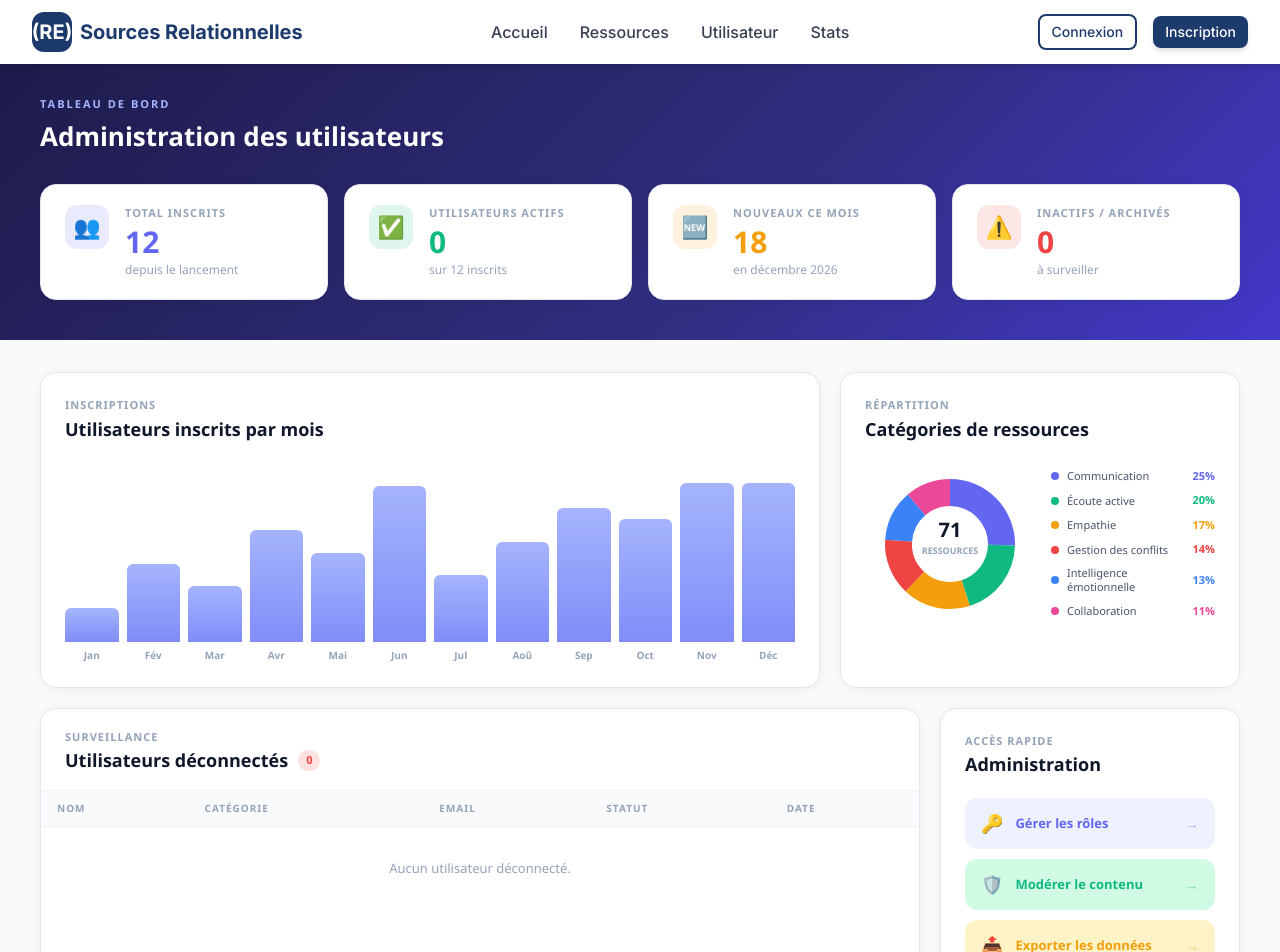
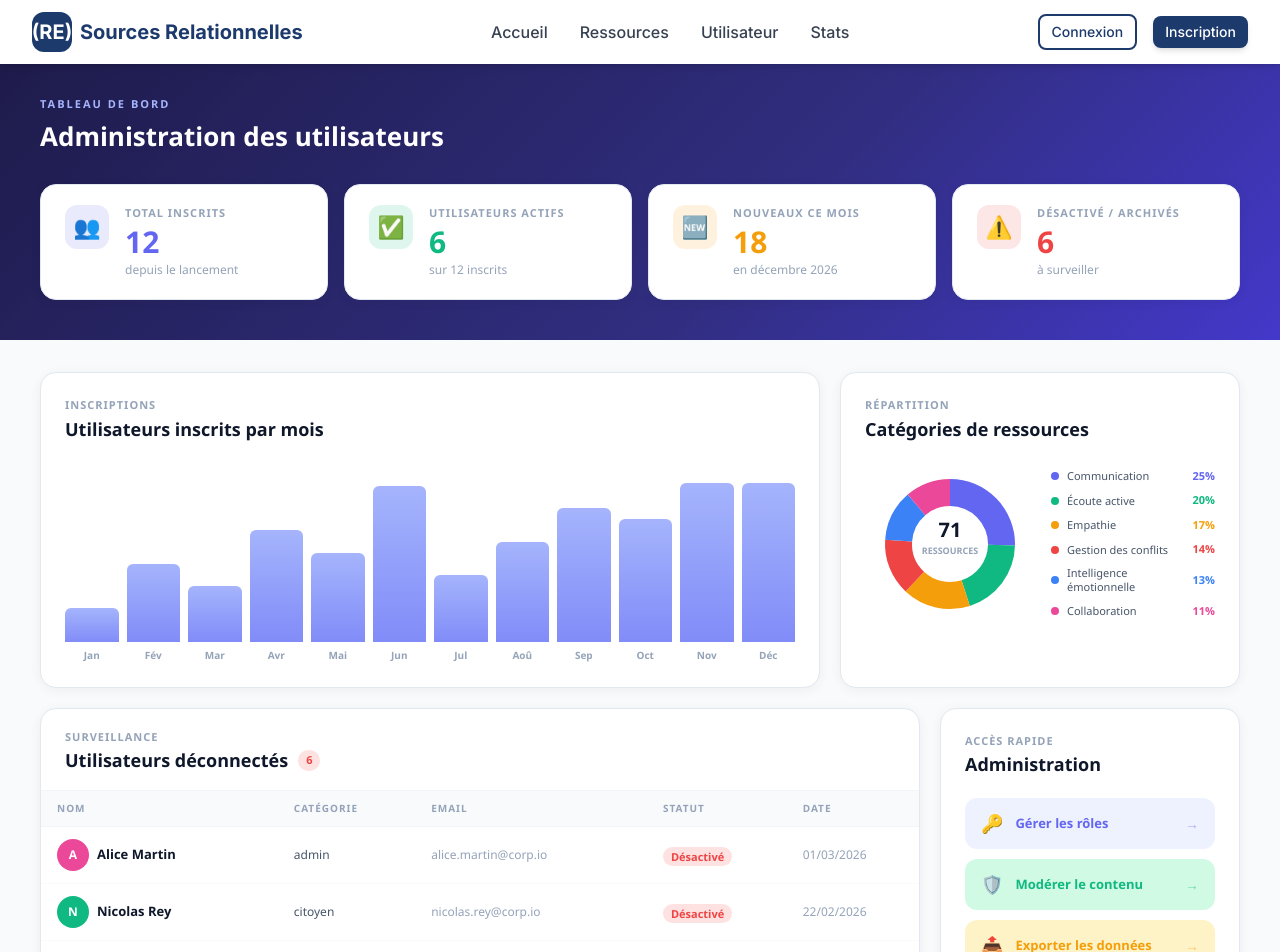
Before and after one commit to cesi-2025/grp2-ressources-relationnelles, a Next.js app in the folder apps/web/: page /administration/stats in a window 1280 px wide. Shown: the top 952 px of the page. Built offline with nearby package versions, Linux system fonts and the light colour scheme.

Commit message:
fix: Correction utilisateur déconnecter

```diff
--- a/apps/web/src/app/administration/stats/page.tsx
+++ b/apps/web/src/app/administration/stats/page.tsx
@@ -7,9 +7,9 @@ import AdminPanel from "@/components/tableauDeBord/panelAdmin";
 
 export default function DashboardPage() {
   const totalUsers        = USERS.length;
-  const activeUsers       = USERS.filter((u) => u.status === "Publié").length;
+  const activeUsers       = USERS.filter((u) => u.status === "Actif").length;
   const newThisMonth      = 18;
-  const disconnectedUsers = USERS.filter((u) => u.status === "Inactif" || u.status === "Archivé");
+  const disconnectedUsers = USERS.filter((u) => u.status === "Désactivé" );
 
   return (
     <div style={{ minHeight: "100vh", background: "#f8fafc", fontFamily: "'Segoe UI', system-ui, sans-serif", paddingBottom: 48 }}>
@@ -31,7 +31,7 @@ export default function DashboardPage() {
           <StatCard label="Total inscrits"      value={totalUsers}               sub="depuis le lancement"          color="#6366f1" icon="👥" />
           <StatCard label="Utilisateurs actifs" value={activeUsers}              sub={`sur ${totalUsers} inscrits`}  color="#10b981" icon="✅" />
           <StatCard label="Nouveaux ce mois"    value={newThisMonth}             sub="en décembre 2026"             color="#f59e0b" icon="🆕" />
-          <StatCard label="Inactifs / Archivés" value={disconnectedUsers.length} sub="à surveiller"                 color="#ef4444" icon="⚠️" />
+          <StatCard label="Désactivé / Archivés" value={disconnectedUsers.length} sub="à surveiller"                 color="#ef4444" icon="⚠️" />
         </div>
       </div>
 
--- a/apps/web/src/components/tableauDeBord/tableDeconecter.tsx
+++ b/apps/web/src/components/tableauDeBord/tableDeconecter.tsx
@@ -69,8 +69,8 @@ export default function DisconnectedTable({ users }: DisconnectedTableProps) {
               <td style={{ padding: "12px 16px", fontSize: 12, color: "#94a3b8" }}>{user.email}</td>
               <td style={{ padding: "12px 16px" }}>
                 <span style={{
-                  background: user.status === "Inactif" ? "#fee2e2" : "#f1f5f9",
-                  color: user.status === "Inactif" ? "#ef4444" : "#64748b",
+                  background: user.status === "Désactivé" ? "#fee2e2" : "#f1f5f9",
+                  color: user.status === "Désactivé" ? "#ef4444" : "#64748b",
                   padding: "2px 8px", borderRadius: 20, fontSize: 11, fontWeight: 600,
                 }}>
                   {user.status}
```
